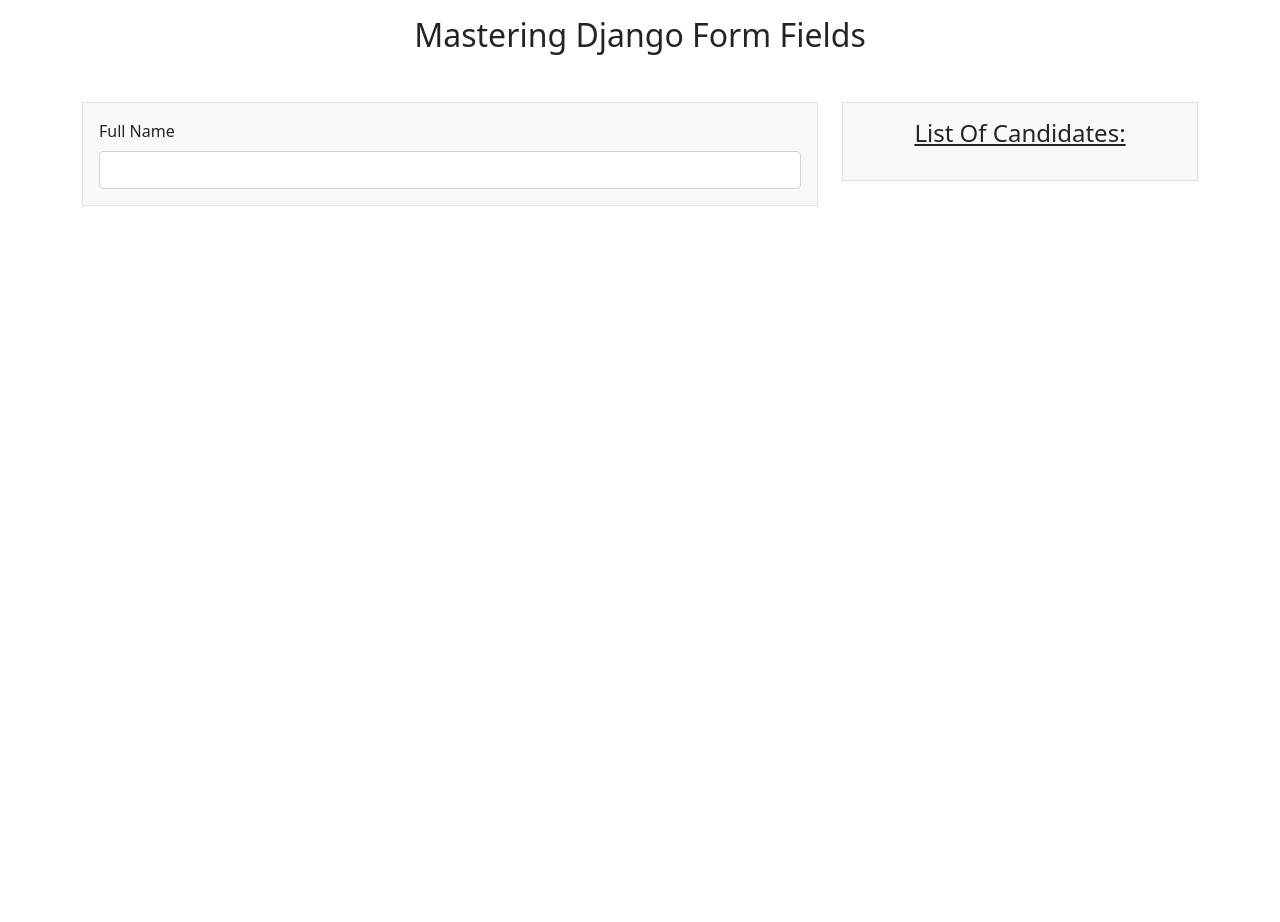
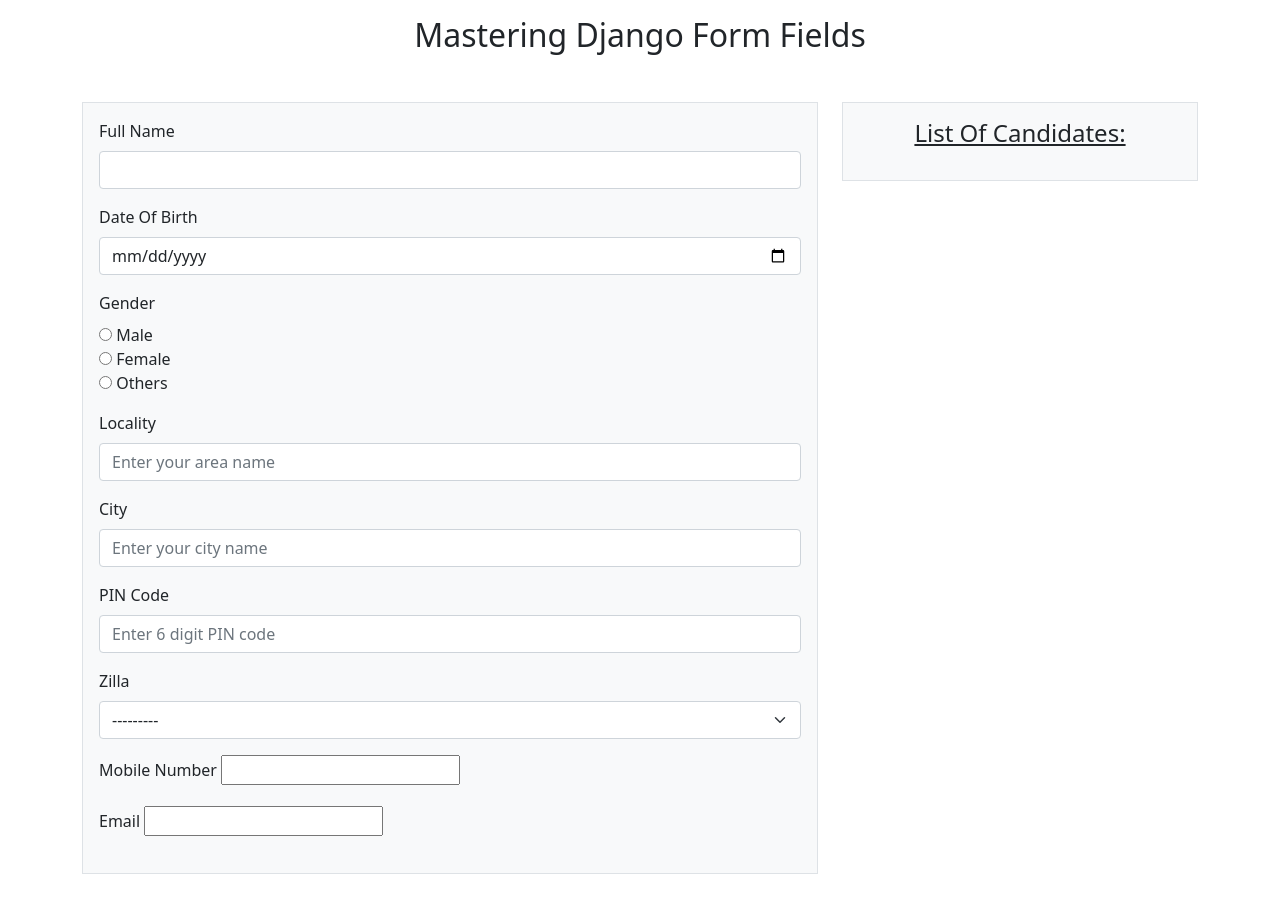
Before and after one commit to AhsanulHoqueRomman/Django-Another, a Django app: page /student/ in a window 1280 px wide. Before the commit the page ends 206 px from the top, so only its background shows below. Run offline with Django 5.2, Linux system fonts and the light colour scheme; some libraries are stand-ins or nearby versions.

Commit message:
adding css in forms and passing them to template

```diff
--- a/djangoproject/student/forms.py
+++ b/djangoproject/student/forms.py
@@ -1,4 +1,5 @@
 from django import forms
+from . import models
 from student.models import Profile
 
 
@@ -35,6 +36,10 @@ job_city_choice = (
 )
 
 class ProfileForm(forms.ModelForm):
+    gender = forms.ChoiceField(
+        choices=gender_choice,
+        widget=forms.RadioSelect
+    )
     class Meta:
         model = Profile
         fields = [
@@ -54,5 +59,11 @@ class ProfileForm(forms.ModelForm):
         }
 
         widgets ={
-            'name': forms.TextInput(attrs={'class': 'form-control'})
+            'name': forms.TextInput(attrs={'class': 'form-control'}),
+            'dob': forms.DateInput(attrs={'class': 'form-control', 'id':'datepicker','type':'date'}),
+            'locality': forms.TextInput(attrs={'class': 'form-control','placeholder':'Enter your area name' }),
+            'city': forms.TextInput(attrs={'class': 'form-control','placeholder':'Enter your city name' }),
+            'pin': forms.NumberInput(attrs={'class': 'form-control','placeholder':'Enter 6 digit PIN code' }),
+            'Zilla': forms.Select(attrs={'class':'form-select'})
+
         }
--- a/djangoproject/student/templates/student/home.html
+++ b/djangoproject/student/templates/student/home.html
@@ -9,11 +9,191 @@
         {% endfor %}
     {% endif %}
 
-<label for="{{ form.name.id_for_label }}" class="form-label">
-    {{ form.name.label }}
-</label>
+<!--Name Section-->
+<div class='mb-3'>
 
-{{ form.name }}
+    <label for="{{ form.name.id_for_label }}" class="form-label">
+        {{ form.name.label }}
+    </label>
+
+    {{ form.name }}
+
+    {% if form.name.errors %}
+        <div class="text-danger">
+            {% for error in form.name.errors %}
+            <p>
+                {{error}}
+            </p>
+            {% endfor %}
+        </div>
+    {% endif %}
+</div>
+
+<!--Date Of Birth Section-->
+<div class='mb-3'>
+
+    <label for="{{ form.dob.id_for_label }}" class="form-label">
+        {{ form.dob.label }}
+    </label>
+
+    {{ form.dob }}
+
+    {% if form.dob.errors %}
+        <div class="text-danger">
+            {% for error in form.dob.errors %}
+            <p>
+                {{error}}
+            </p>
+            {% endfor %}
+        </div>
+    {% endif %}
+</div>
+
+<!--Gender Section-->
+<div class='mb-3'>
+
+    <label for="{{ form.gender.id_for_label }}" class="form-label">
+        {{ form.gender.label }}
+    </label>
+
+    {{ form.gender }}
+
+    {% if form.gender.errors %}
+        <div class="text-danger">
+            {% for error in form.gender.errors %}
+            <p>
+                {{error}}
+            </p>
+            {% endfor %}
+        </div>
+    {% endif %}
+</div>
+
+<!--Locality Section-->
+
+<div class='mb-3'>
+
+    <label for="{{ form.locality.id_for_label }}" class="form-label">
+        {{ form.locality.label }}
+    </label>
+
+    {{ form.locality }}
+
+    {% if form.locality.errors %}
+        <div class="text-danger">
+            {% for error in form.locality.errors %}
+            <p>
+                {{error}}
+            </p>
+            {% endfor %}
+        </div>
+    {% endif %}
+</div>
+
+<!--City Section-->
+
+<div class='mb-3'>
+
+    <label for="{{ form.city.id_for_label }}" class="form-label">
+        {{ form.city.label }}
+    </label>
+
+    {{ form.city }}
+
+    {% if form.city.errors %}
+        <div class="text-danger">
+            {% for error in form.city.errors %}
+            <p>
+                {{error}}
+            </p>
+            {% endfor %}
+        </div>
+    {% endif %}
+</div>
+
+<!--PIN section-->
+
+<div class='mb-3'>
+
+    <label for="{{ form.pin.id_for_label }}" class="form-label">
+        {{ form.pin.label }}
+    </label>
+
+    {{ form.pin }}
+
+    {% if form.pin.errors %}
+        <div class="text-danger">
+            {% for error in form.pin.errors %}
+            <p>
+                {{error}}
+            </p>
+            {% endfor %}
+        </div>
+    {% endif %}
+</div>
+
+<!--Zilla Section-->
+
+<div class='mb-3'>
+
+    <label for="{{ form.Zilla.id_for_label }}" class="form-label">
+        {{ form.Zilla.label }}
+    </label>
+
+    {{ form.Zilla }}
+
+    {% if form.Zilla.errors %}
+        <div class="text-danger">
+            {% for error in form.Zilla.errors %}
+            <p>
+                {{error}}
+            </p>
+            {% endfor %}
+        </div>
+    {% endif %}
+</div>
+
+<!--Mobile Number section-->
+
+<div class='mb-3'>
+
+    <label for="{{ form.mobile.id_for_label }}" class="form-label">
+        {{ form.mobile.label }}
+    </label>
+
+    {{ form.mobile }}
+
+    {% if form.mobile.errors %}
+        <div class="text-danger">
+            {% for error in form.mobile.errors %}
+            <p>
+                {{error}}
+            </p>
+            {% endfor %}
+        </div>
+    {% endif %}
+</div>
+
+<!--Email Section-->
+
+<div class='mb-3'>
+
+    <label for="{{ form.email.id_for_label }}" class="form-label">
+        {{ form.email.label }}
+    </label>
+
+    {{ form.email }}
+
+    {% if form.email.errors %}
+        <div class="text-danger">
+            {% for error in form.email.errors %}
+            <p>
+                {{error}}
+            </p>
+            {% endfor %}
+        </div>
+    {% endif %}
+</div>
 
 </form>
 
--- a/djangoproject/theme/static/css/dist/styles.css
+++ b/djangoproject/theme/static/css/dist/styles.css
@@ -233,6 +233,9 @@
   }
   .mb-3 {
     margin-bottom: calc(var(--spacing) * 3);
+  }
+  .mb-3\.5 {
+    margin-bottom: calc(var(--spacing) * 3.5);
   }
   .mb-4 {
     margin-bottom: calc(var(--spacing) * 4);
```
